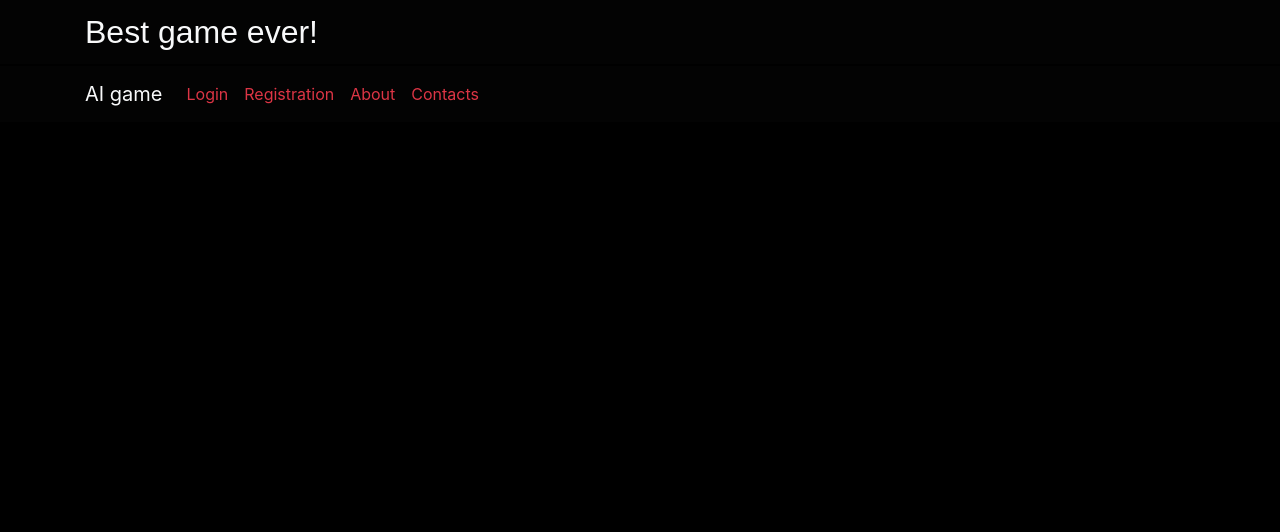
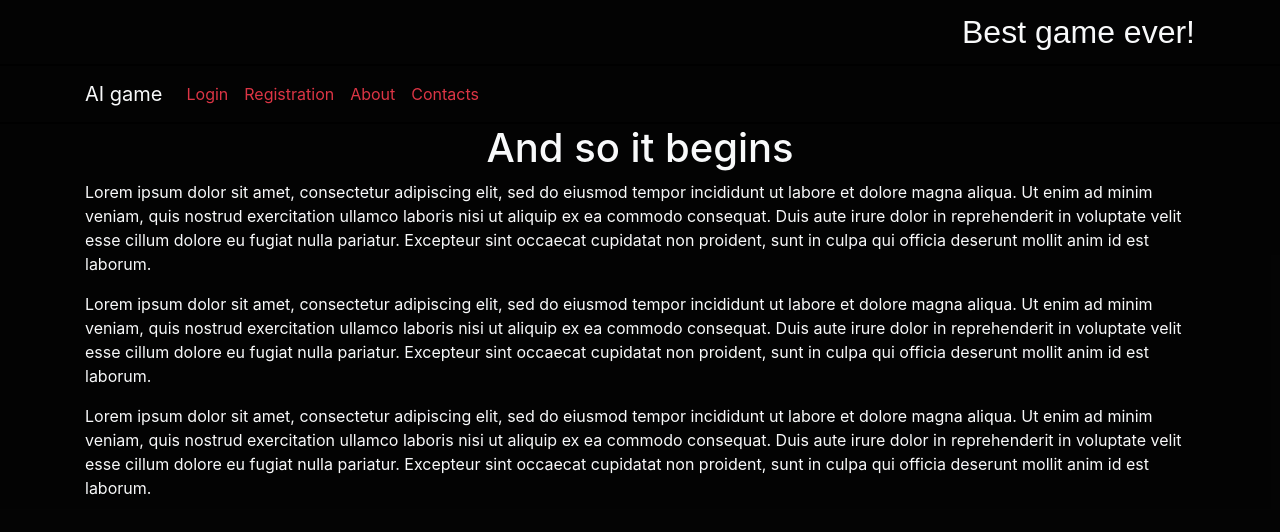
Before and after one commit to doctorsylar/game_test, a plain HTML site: page index.html in a window 1280 px wide. Shown: the top 532 px of the page. Drawn offline with nearby package versions, Linux system fonts and the light colour scheme.

Commit message:
messing styles, bit of content

```diff
--- a/css/style.css
+++ b/css/style.css
@@ -2,17 +2,24 @@
 
 }
 
+a:hover {
+    text-decoration: none;
+}
+
 body {
-    /*background: #000 url("../img/271235.jpg") no-repeat fixed top;*/
-    /*background-size: cover;*/
     background: #000 url('../img/1213318.jpg') no-repeat fixed top;
     height: 2000px;
-    /*background-color: rgba(5,5,5,0.8);*/
+}
+
+@media screen and (max-width: 768px) {
+    #sidebar {
+        display: none;
+    }
 }
 
 .container-fluid {
     padding: 0;
-    background-color: rgba(5,5,5,0.6);
+    background-color: rgba(5,5,5,0.75);
     margin-bottom: 2px;
 }
 
@@ -20,15 +27,15 @@ body {
     padding: .5em;
 }
 
-#header-container {
-
+#navbar-container {
+    padding: 0 15px;
 }
 
-#left-header {
+#right-header {
     font-family: Mistral, sans-serif;
     font-size: 2em;
 }
 
-#right-header {
-    float: right;
+main {
+    height: 1500px;
 }
--- a/index.html
+++ b/index.html
@@ -13,16 +13,16 @@
     <title>Main page</title>
 </head>
 <body>
-<header class="container-fluid" >
+<header class="container-fluid">
     <div class="jumbotron-fluid text-light">
-        <div class="container" id="header-container">
-            <span class="text-left align-baseline" id="left-header"><a href="#" class="text-light">Best game ever!</a></span>
+        <div class="container text-right" id="header-container">
+            <span class="text-right align-baseline" id="right-header"><a href="#" class="text-light">Best game ever!</a></span>
         </div>
 
     </div>
 </header>
 <nav class="navbar navbar-expand-md sticky-top container-fluid">
-    <div class="container">
+    <div class="container" id="navbar-container">
         <!-- Logo -->
         <a class="navbar-brand text-light" href="#">AI game</a>
 
@@ -52,6 +52,38 @@
     </div>
 </nav>
 
+<div class="container-fluid text-light">
+    <main class="container">
+        <h1 class="text-center">And so it begins</h1>
+        <p>
+            Lorem ipsum dolor sit amet, consectetur adipiscing elit, sed do
+            eiusmod tempor incididunt ut labore et dolore magna aliqua. Ut
+            enim ad minim veniam, quis nostrud exercitation ullamco laboris
+            nisi ut aliquip ex ea commodo consequat. Duis aute irure dolor
+            in reprehenderit in voluptate velit esse cillum dolore eu fugiat
+            nulla pariatur. Excepteur sint occaecat cupidatat non proident,
+            sunt in culpa qui officia deserunt mollit anim id est laborum.
+        </p>
+        <p>
+            Lorem ipsum dolor sit amet, consectetur adipiscing elit, sed do
+            eiusmod tempor incididunt ut labore et dolore magna aliqua. Ut
+            enim ad minim veniam, quis nostrud exercitation ullamco laboris
+            nisi ut aliquip ex ea commodo consequat. Duis aute irure dolor
+            in reprehenderit in voluptate velit esse cillum dolore eu fugiat
+            nulla pariatur. Excepteur sint occaecat cupidatat non proident,
+            sunt in culpa qui officia deserunt mollit anim id est laborum.
+        </p>
+        <p>
+            Lorem ipsum dolor sit amet, consectetur adipiscing elit, sed do
+            eiusmod tempor incididunt ut labore et dolore magna aliqua. Ut
+            enim ad minim veniam, quis nostrud exercitation ullamco laboris
+            nisi ut aliquip ex ea commodo consequat. Duis aute irure dolor
+            in reprehenderit in voluptate velit esse cillum dolore eu fugiat
+            nulla pariatur. Excepteur sint occaecat cupidatat non proident,
+            sunt in culpa qui officia deserunt mollit anim id est laborum.
+        </p>
+    </main>
+</div>
 
 
 <!-- jQuery, popper, bootstrap -->
```
